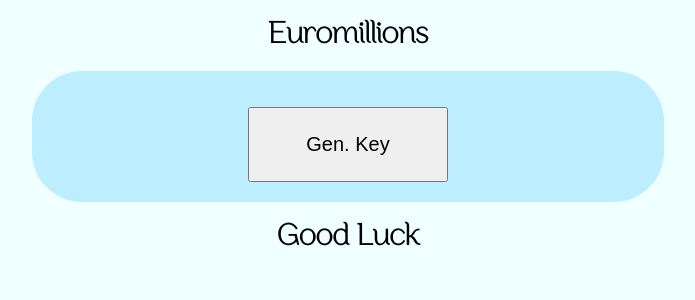
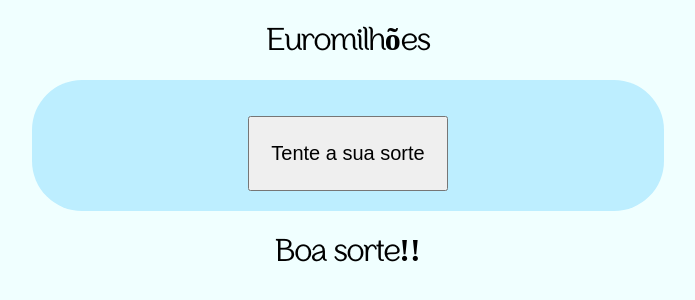
Before and after one commit to dem04med/SIR1, a website: page public/index.html in a window 1280 px wide. Shown: the whole page, without its empty margins (292-987 px from the left). Drawn offline with Linux system fonts and the light colour scheme.

Commit message:
Update index.html

```diff
--- a/public/index.html
+++ b/public/index.html
@@ -9,7 +9,7 @@
 
 </head>
 <body>
-    <h1 id="title">Euromillions</h1>
+    <h1 id="title">Euromilhões</h1>
 
     <div id="divcontainer">
     <div id="divBet">
@@ -23,9 +23,9 @@
 
             </ol>
         </div>
-        <button id="genBtn"> Gen. Key </button>
+        <button id="genBtn"> Tente a sua sorte </button>
     </div>
-    <h1>Good Luck</h1>
+    <h1>Boa sorte!!</h1>
     </div>
 </div></body>
 
```
